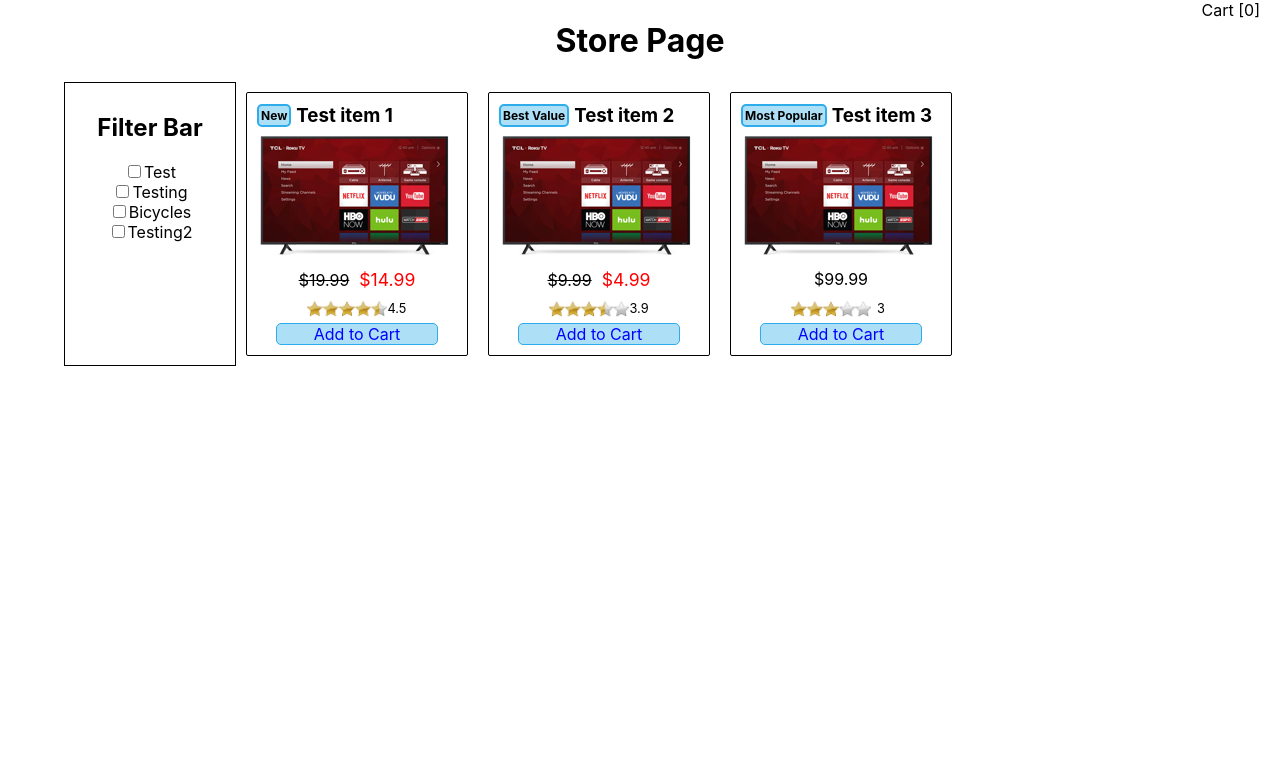
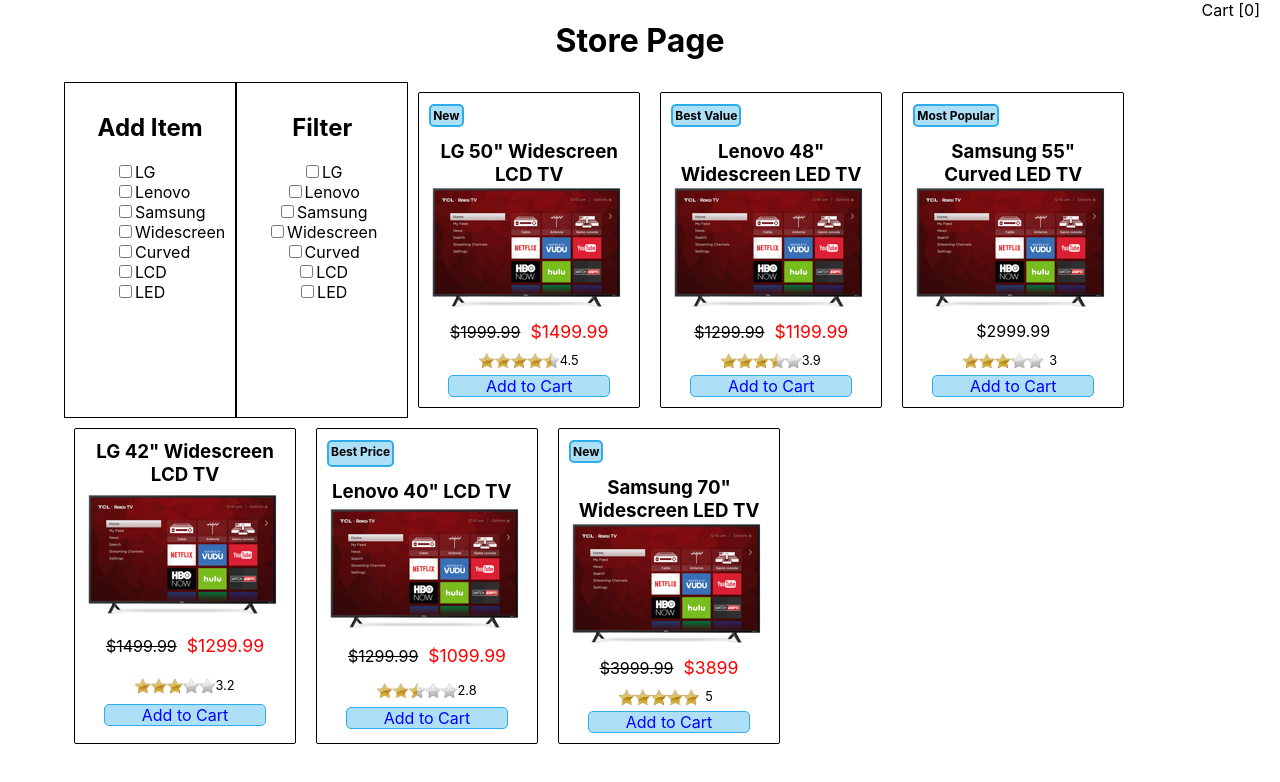
Before and after one commit to JordanMMarsh/ecommerce-app, a React (Create React App) app: page / in a window 1280 px wide. Shown: the top 782 px of the page. Built offline with nearby package versions, Linux system fonts and the light colour scheme.

Commit message:
Shop functionality finished. Add item functionality started.

```diff
--- /dev/null
+++ b/src/AddItem.js
@@ -0,0 +1,26 @@
+import React, { Component } from 'react';
+
+class AddItem extends Component {
+  constructor(props) {
+    super(props);
+  }
+
+  render() {
+    let onChangeFunction = this.props.handleChange;
+    return (
+      <div className="addItemForm">
+      <h2>Add Item</h2>
+      <ul id="addItemFilters">
+      {this.props.filters.map(function(item) {
+        let checked = item.checked;
+        let displayChecked = "";
+        if (checked) displayChecked = "checked";
+        return <li className="addItemFilterListItem"><input type="checkbox" onChange={() => onChangeFunction(item.name)} checked={displayChecked}/>{item.name}</li>;
+      })}
+      </ul>
+      </div>
+    );
+  }
+}
+
+export default AddItem;
--- a/src/App.css
+++ b/src/App.css
@@ -133,6 +133,7 @@
 
 .FilterBar ul li {
   list-style-type: none;
+  text-align: left;
 }
 
 .backToStore:hover {
@@ -144,3 +145,23 @@
   text-decoration: underline;
   cursor: pointer;
 }
+
+.addItem:hover {
+  text-decoration: underline;
+  cursor: pointer;
+}
+
+.CartItem {
+  border-bottom: 1px solid black;
+  padding-bottom: 10px;
+}
+
+.addItemForm {
+  border: 1px solid black;
+  padding: 10px;
+}
+
+.addItemForm ul li {
+  list-style-type: none;
+  text-align: left;
+}
--- a/src/CartItem.js
+++ b/src/CartItem.js
@@ -1,18 +1,23 @@
 import React, { Component } from 'react';
 
 class CartItem extends Component {
+  constructor(props) {
+    super(props);
+  }
+
   render() {
     let salePrice = this.props.itemSalePrice;
     let pricing = <span className="basePrice">${this.props.itemBasePrice}</span>;
     if (salePrice != "") {
       pricing = <div><span className="baseSale">${this.props.itemBasePrice}</span>
-      <span className="salePrice">${this.props.itemSalePrice}</span></div>
+      <span className="salePrice">${this.props.itemSalePrice}</span></div>;
     }
 
     //Grab quantity of item and display it
     //Also display button to remove based on quantity
     let displayQuantity = "";
     let itemQuantity = this.props.itemQuantity;
+    let addItem = "<Add item to cart>";
     let removeItem = "<Remove item from cart>";
     if (itemQuantity > 1)
     {
@@ -25,6 +30,9 @@
         <div className="pricing">
         {pricing}
         </div>
+        <div className="addItem" onClick={() => this.props.addItem(this.props.itemName)}>
+        {addItem}
+        </div>
         <div className="removeItem" onClick={() => this.props.removeItem(this.props.itemName)}>
         {removeItem}
         </div>
--- a/src/CartModule.js
+++ b/src/CartModule.js
@@ -2,9 +2,14 @@
 
 class CartModule extends Component {
   render() {
+    let cartTotal = "";
+    if (this.props.cartTotal > 0) {
+      cartTotal = <span className="cartTotal">${this.props.cartTotal}</span>;
+    }
     return (
       <div className="CartModule" onClick={this.props.switchToCart}>
-        <span className="cartCount">Cart [{this.props.cartSize}]</span>
+        <span className="cartCount">Cart [{this.props.cartSize}]</span><br />
+        {cartTotal}
       </div>
     );
   }
--- a/src/FilterBar.js
+++ b/src/FilterBar.js
@@ -10,7 +10,7 @@
     let filterChange = this.props.filterChange;
     return (
       <div className="FilterBar">
-        <h2>Filter Bar</h2>
+        <h2>Filter</h2>
         <form>
         {this.props.filterList.map(function(item) {
           return <FilterItem name={item.name} checked={item.checked} filterChange={filterChange}/>;
--- a/src/ShopItem.js
+++ b/src/ShopItem.js
@@ -58,9 +58,13 @@
       ratingImg = "../images/rating0.png";
       altRating = "Less than 0.5 star rating";
     }
+    let displayBadge = "";
+    if (this.props.badge != "") {
+      displayBadge = <h3 className="badge">{this.props.badge}</h3>;
+    }
     return (
       <div className="ShopItem">
-        <h3 className="badge">{this.props.badge}</h3>
+        {displayBadge}
         <h3 className="itemName">{this.props.name}</h3>
         <div className="productImgContainer">
         <img src="../images/tvimg.png" alt="Television" />
--- a/src/StorePage.js
+++ b/src/StorePage.js
@@ -3,32 +3,57 @@
 import ShopItem from './ShopItem';
 import CartModule from './CartModule';
 import CartItem from './CartItem';
+import AddItem from './AddItem';
 
 //Item list
 let items = [
   {
-    name: "Test item 1",
-    basePrice: 19.99,
-    salePrice: 14.99,
-    tags: ["Test", "Testing", "Bob"],
+    name: 'LG 50" Widescreen LCD TV',
+    basePrice: 1999.99,
+    salePrice: 1499.99,
+    tags: ["LG", "Widescreen", "LCD"],
     badge: "New",
     rating: 4.5
   },
   {
-    name: "Test item 2",
-    basePrice: 9.99,
-    salePrice: 4.99,
-    tags: ["Test"],
+    name: 'Lenovo 48" Widescreen LED TV',
+    basePrice: 1299.99,
+    salePrice: 1199.99,
+    tags: ["Lenovo", "Widescreen", "LED"],
     badge: "Best Value",
     rating: 3.9
   },
   {
-    name: "Test item 3",
-    basePrice: 99.99,
+    name: 'Samsung 55" Curved LED TV',
+    basePrice: 2999.99,
     salePrice: "",
-    tags: ["Testing2"],
+    tags: ["Samsung", "Curved", "LED"],
     badge: "Most Popular",
     rating: 3.0
+  },
+  {
+    name: 'LG 42" Widescreen LCD TV',
+    basePrice: 1499.99,
+    salePrice: 1299.99,
+    tags: ["LG", "Widescreen", "LCD"],
+    badge: "",
+    rating: 3.2
+  },
+  {
+    name: 'Lenovo 40" LCD TV',
+    basePrice: 1299.99,
+    salePrice: 1099.99,
+    tags: ["Lenovo", "LCD"],
+    badge: "Best Price",
+    rating: 2.8
+  },
+  {
+    name: 'Samsung 70" Widescreen LED TV',
+    basePrice: 3999.99,
+    salePrice: 3899,
+    tags: ["Samsung", "Widescreen", "LED"],
+    badge: "New",
+    rating: 5.0
   }
 ];
 
@@ -39,31 +64,120 @@
       items: items,
       filterList: [
         {
-        name: "Test",
+        name: "LG",
         checked: false
         },
         {
-        name: "Testing",
+        name: "Lenovo",
         checked: false
         },
         {
-        name: "Bicycles",
+        name: "Samsung",
         checked: false
         },
         {
-        name: "Testing2",
+        name: "Widescreen",
+        checked: false
+        },
+        {
+        name: "Curved",
+        checked: false
+        },
+        {
+        name: "LCD",
+        checked: false
+        },
+        {
+        name: "LED",
+        checked: false
+        }
+      ],
+      addItemFilterList: [
+        {
+        name: "LG",
+        checked: false
+        },
+        {
+        name: "Lenovo",
+        checked: false
+        },
+        {
+        name: "Samsung",
+        checked: false
+        },
+        {
+        name: "Widescreen",
+        checked: false
+        },
+        {
+        name: "Curved",
+        checked: false
+        },
+        {
+        name: "LCD",
+        checked: false
+        },
+        {
+        name: "LED",
         checked: false
         }
       ],
       cart: [],
       cartSize: 0,
+      cartTotal: 0,
       screen: "shop"
     };
     this.handleFilterChange = this.handleFilterChange.bind(this);
     this.addItemToCart = this.addItemToCart.bind(this);
     this.switchToCart = this.switchToCart.bind(this);
     this.switchToStore = this.switchToStore.bind(this);
+    this.increaseItemQuantity = this.increaseItemQuantity.bind(this);
     this.removeItemFromCart = this.removeItemFromCart.bind(this);
+    this.updateCartTotal = this.updateCartTotal.bind(this);
+    this.addItemToStore = this.addItemToStore.bind(this);
+    this.handleItemNameChange = this.handleItemNameChange.bind(this);
+    this.handleItemFilterChange = this.handleItemFilterChange.bind(this);
+  }
+
+  //used to test features
+  addItemToStore() {
+
+  }
+
+  handleItemFilterChange(val) {
+    let addItemFilterList = this.state.addItemFilterList;
+    for (let i = 0; i < addItemFilterList.length; i++) {
+      if (addItemFilterList[i].name == val) {
+        addItemFilterList[i].checked = !addItemFilterList[i].checked;
+      }
+      this.setState({
+        addItemFilterList: addItemFilterList
+      });
+      return;
+    }
+  }
+
+  handleItemNameChange(e) {
+
+  }
+  //end test feature functions
+
+  updateCartTotal() {
+    let cart = this.state.cart;
+    let cartTotal = 0;
+    for (let i = 0; i < cart.length; i++) {
+      let itemSalePrice = this.state.items[cart[i].index].salePrice;
+      if (itemSalePrice != "") {
+        cartTotal += itemSalePrice * cart[i].quantity;
+      }
+      else {
+        cartTotal += this.state.items[cart[i].index].basePrice * cart[i].quantity;
+      }
+    }
+    cartTotal = Math.round(cartTotal * 100) / 100
+    this.setState({
+      cartTotal: cartTotal
+    });
   }
 
   switchToStore() {
@@ -79,6 +193,24 @@
       this.setState({
         screen: "cart"
       });
+    }
+  }
+
+  increaseItemQuantity(itemName) {
+    //find item and increase quantity by one
+    let cart = this.state.cart;
+    let cartSize = this.state.cartSize;
+    for (let i = 0; i < cart.length; i++) {
+      if (cart[i].name == itemName) {
+        cart[i].quantity += 1;
+        cartSize += 1;
+        this.setState({
+          cart: cart,
+          cartSize: cartSize
+        });
+        this.updateCartTotal();
+        return;
+      }
     }
   }
 
@@ -101,6 +233,7 @@
           cart: cart,
           cartSize: cartSize
         });
+        this.updateCartTotal();
         return;
       }
     }
@@ -122,6 +255,7 @@
             cart: pushToCart,
             cartSize: cartSize
           });
+          this.updateCartTotal();
           return;
         }
       }
@@ -133,8 +267,9 @@
         cart: pushToCart,
         cartSize: cartSize
       });
+      this.updateCartTotal();
     }
-    else console.log("An error has occured, card index not found.");
+    else console.log("An error has occured, cart index not found.");
   }
 
   //Dealing with checking and unchecking of filters
@@ -176,7 +311,8 @@
     if (this.state.screen == "shop") {
       return (
         <div className="StorePage">
-          <CartModule cartSize={this.state.cartSize} switchToCart={this.switchToCart} />
+          <AddItem filters={this.state.addItemFilterList} handleChange={this.handleItemFilterChange} />
+          <CartModule cartSize={this.state.cartSize} switchToCart={this.switchToCart} cartTotal={this.state.cartTotal}/>
           <FilterBar filterList={this.state.filterList} filterChange={this.handleFilterChange}/>
           {displayItems.map(function(item, i) {
             return <ShopItem name={item.name} basePrice={item.basePrice} salePrice={item.salePrice} badge={item.badge} rating={item.rating} addItem={addItem} index={i}/>;
@@ -186,6 +322,7 @@
     }
     else if (this.state.screen == "cart") {
       let removeItemFunction = this.removeItemFromCart;
+      let increaseItemQuantityFunction = this.increaseItemQuantity;
       return (
         <div className="CartPage">
           <div className="backToStore" onClick={this.switchToStore}>
@@ -194,8 +331,11 @@
           <div className="cartItems">
             {this.state.cart.map(function(item) {
               let itemAtIndex = itemList[item.index];
-              return <CartItem itemName={itemAtIndex.name} itemBasePrice={itemAtIndex.basePrice} itemSalePrice={itemAtIndex.salePrice} itemQuantity={item.quantity} removeItem={removeItemFunction} itemIndex={item.index} />
+              return <CartItem itemName={itemAtIndex.name} itemBasePrice={itemAtIndex.basePrice} itemSalePrice={itemAtIndex.salePrice} itemQuantity={item.quantity} removeItem={removeItemFunction} addItem={increaseItemQuantityFunction} itemIndex={item.index} />
             })}
+          </div>
+          <div className="cartTotal">
+          Total: ${this.state.cartTotal}
           </div>
         </div>
       );
```
